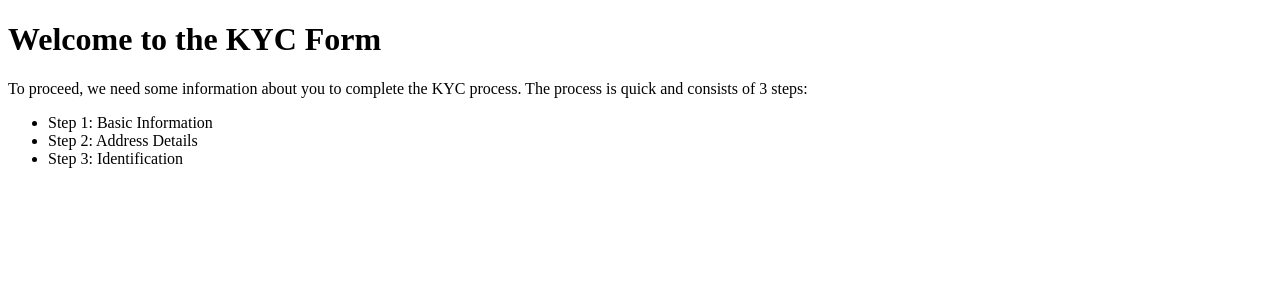
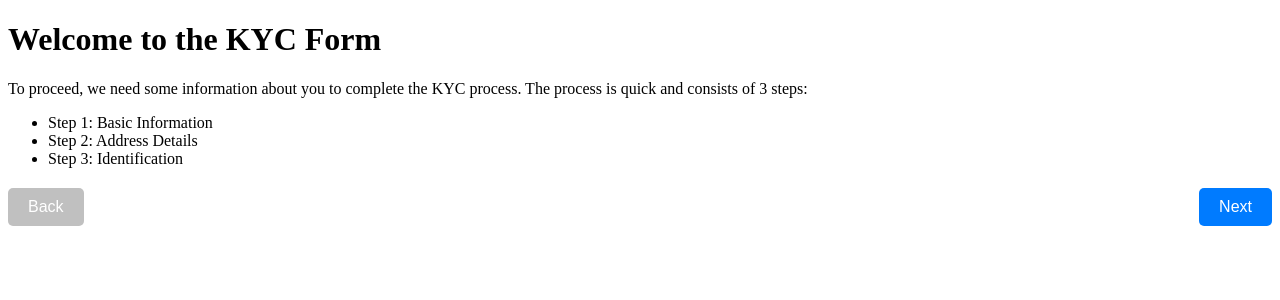
Before and after one commit to kevins4202/rrdigital, a React (Vite) app in the folder frontend/: page / in a window 1280 px wide. Shown: the top 300 px of the page. Built offline with nearby package versions, Linux system fonts and the light colour scheme.

Commit message:
progress bar and submit button

```diff
--- a/frontend/src/App.css
+++ b/frontend/src/App.css
@@ -15,3 +15,29 @@
   transition: width 0.3s ease; /* Smooth animation for progress change */
   border-radius: 5px; /* Rounded corners on both left and right */
 }
+
+.button-container {
+  display: flex;
+  justify-content: space-between;
+  margin-top: 20px;
+}
+
+.navigation-button {
+  padding: 10px 20px;
+  font-size: 1rem;
+  background-color: #007bff;
+  color: white;
+  border: none;
+  border-radius: 5px;
+  cursor: pointer;
+  transition: background-color 0.3s;
+}
+
+.navigation-button:disabled {
+  background-color: #c0c0c0; /* Gray color when disabled */
+  cursor: not-allowed;
+}
+
+.navigation-button:hover:not(:disabled) {
+  background-color: #0056b3;
+}
--- a/frontend/src/App.jsx
+++ b/frontend/src/App.jsx
@@ -13,16 +13,47 @@ function App() {
 
   const nextStep = () => setStep(step + 1);
   const prevStep = () => setStep(step - 1);
+  const totalSteps = 3;
+
+  const handleSubmit = () => {
+    console.log("Form submitted!");
+    setStep(0);
+  }
 
   return (
     <FormProvider>
       <div className="App">
-        {step > 0 && <ProgressBar step={step} totalSteps={4} />}
+        {step > 0 && <ProgressBar step={step} totalSteps={totalSteps + 1} />}
         {step === 0 && <StartPage onStart={nextStep} />}
         {/* {step === 1 && <FormStep1 nextStep={nextStep} />}
         {step === 2 && <FormStep2 nextStep={nextStep} prevStep={prevStep} />}
         {step === 3 && <FormStep3 nextStep={nextStep} prevStep={prevStep} />}
         {step === 4 && <Summary prevStep={prevStep} />} */}
+        <div className="button-container">
+          <button
+            className="navigation-button"
+            onClick={prevStep}
+            disabled={step === 0}
+          >
+            Back
+          </button>
+          {step === totalSteps + 1 ? (
+            <button
+              className="navigation-button"
+              onClick={handleSubmit}
+            >
+              Submit
+            </button>
+          ) : (
+            <button
+              className="navigation-button"
+              onClick={nextStep}
+              disabled={step === totalSteps + 1}
+            >
+              Next
+            </button>
+          )}
+        </div>
       </div>
     </FormProvider>
   );
```
